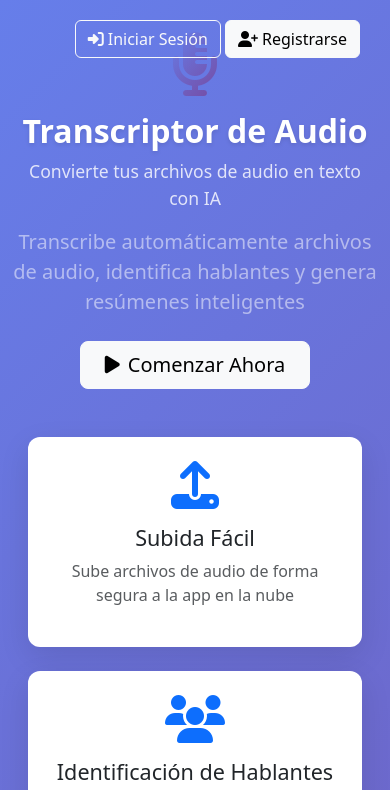
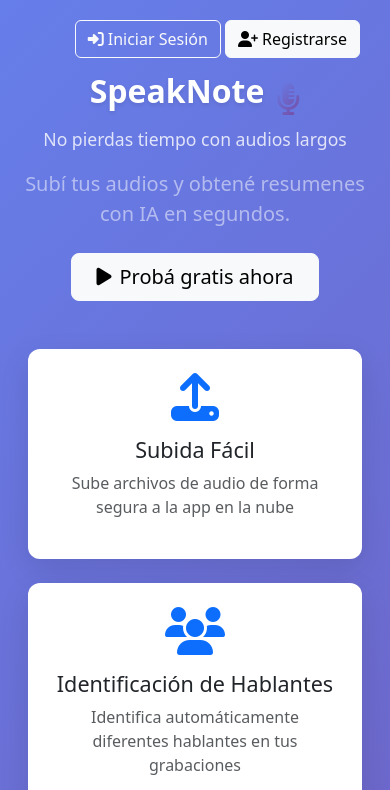
Before and after one commit to marcosperez85/transcripcion-con-resumen-frontend, a website built with Vite: page frontend/index.html in a window 390 px wide. Shown: the top 790 px of the page. Built offline with nearby package versions, Linux system fonts and the light colour scheme; what oidc-client-ts would draw is missing.

Commit message:
fix: arreglo títulos y textos más orientados a beneficios del producto y arreglo márgenes

```diff
--- a/frontend/index.html
+++ b/frontend/index.html
@@ -4,13 +4,13 @@
 <head>
     <meta charset="UTF-8">
     <meta name="viewport" content="width=device-width, initial-scale=1.0">
-    <title>Transcriptor de Audios - Convierte audio a texto con IA</title>
+    <title>SpeakNote - No pierdas tiempo con audios largos</title>
     <link href="https://cdnjs.cloudflare.com/ajax/libs/font-awesome/6.4.0/css/all.min.css" rel="stylesheet">
     <link rel="stylesheet" href="./src/styles.css">
 </head>
 
 <body>
-        <!-- Auth button -->
+    <!-- Auth button -->
     <div class="auth-buttons">
         <button type="button" class="btn btn-outline-light" id="loginBtn">
             <i class="fas fa-sign-in-alt me-1"></i>Iniciar Sesión
@@ -25,15 +25,16 @@
         <div class="row justify-content-center">
             <div class="col-lg-10">
                 <div class="header-section text-center mb-5">
-                    <i class="fas fa-microphone-alt header-icon"></i>
-                    <h1 class="header-title">Transcriptor de Audio</h1>
-                    <p class="header-subtitle">Convierte tus archivos de audio en texto con IA</p>
+                    <div class="title-with-icon">
+                        <h1 class="header-title">SpeakNote</h1>
+                        <i class="fas fa-microphone-alt header-icon-inline"></i>
+                    </div>
+                    <p class="header-subtitle">No pierdas tiempo con audios largos</p>
                     <p class="lead text-white-50 mb-4">
-                        Transcribe automáticamente archivos de audio, identifica hablantes y genera resúmenes
-                        inteligentes
+                        Subí tus audios y obtené resumenes con IA en segundos.
                     </p>
                     <a id="comenzarBtn1" class="btn btn-light btn-lg px-4 py-2">
-                        <i class="fas fa-play me-2"></i>Comenzar Ahora
+                        <i class="fas fa-play me-2"></i>Probá gratis ahora
                     </a>
                 </div>
             </div>
@@ -93,7 +94,7 @@
                         <div class="col-md-3 text-center">
                             <div class="step-number">4</div>
                             <h5>Resultado</h5>
-                            <p class="text-muted">Obtén la transcripción formateada y resumen</p>
+                            <p class="text-muted">Obtené transcripción y resumen</p>
                         </div>
                     </div>
                 </div>
@@ -107,7 +108,7 @@
                     <h3 class="mb-3">¿Listo para empezar?</h3>
                     <p class="mb-4">Únete a miles de usuarios que ya están transcribiendo sus audios con IA</p>
                     <a id="comenzarBtn2" class="btn btn-light btn-lg">
-                        <i class="fas fa-rocket me-2"></i>Comenzar Transcripción
+                        <i class="fas fa-rocket me-2"></i>Subí un audio gratis y mirá el resultado
                     </a>
                 </div>
             </div>
@@ -118,7 +119,7 @@
     <footer class="text-center py-4 mt-5">
         <div class="container">
             <p class="text-white-50 mb-0">
-                Transcriptor de Audio - Marcos Pérez - Todos los derechos reservados
+                SpeakNote - Marcos Pérez - Todos los derechos reservados
             </p>
         </div>
     </footer>
--- a/frontend/src/styles.css
+++ b/frontend/src/styles.css
@@ -27,8 +27,7 @@
 
 /* Header */
 .header-section {
-    /* padding: 2rem 0; */
-    padding-top: 2rem;
+    padding-top: 4.5rem;
     padding-bottom: 0rem;
     padding-left: 0;
     padding-right: 0;
@@ -55,6 +54,25 @@
     color: rgba(255, 255, 255, 0.8);
     font-size: 1.1rem;
     font-weight: 300;
+}
+
+/* Título con icono a la derecha */
+.title-with-icon {
+    display: flex;
+    align-items: center;
+    justify-content: center;
+    margin-bottom: 0.5rem;
+}
+
+.header-icon-inline {
+    font-size: 2.5rem;
+    background: var(--primary-gradient);
+    -webkit-background-clip: text;
+    -webkit-text-fill-color: transparent;
+    background-clip: text;
+    margin-left: 1rem;
+    margin-bottom: 0;
+    margin-top: 0.5rem;
 }
 
 /* Upload Card */
@@ -240,6 +258,15 @@
 
     .header-title {
         font-size: 2rem;
+    }
+
+    .title-with-icon {
+        flex-direction: row;
+    }
+
+    .header-icon-inline {
+        font-size: 2rem;
+        margin-left: 0.75rem;
     }
 
     .upload-card {
```
Also changed, not shown: frontend/pages/app.html (+8 -5 lines).
